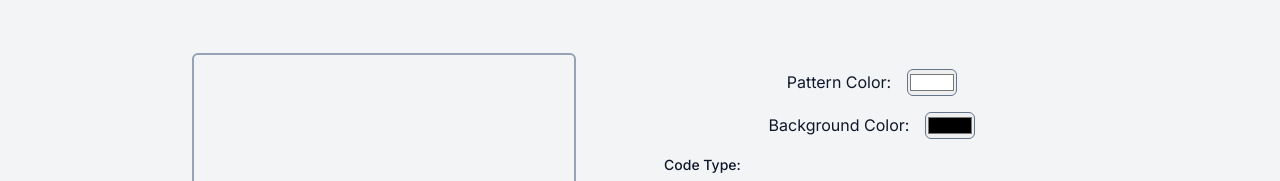
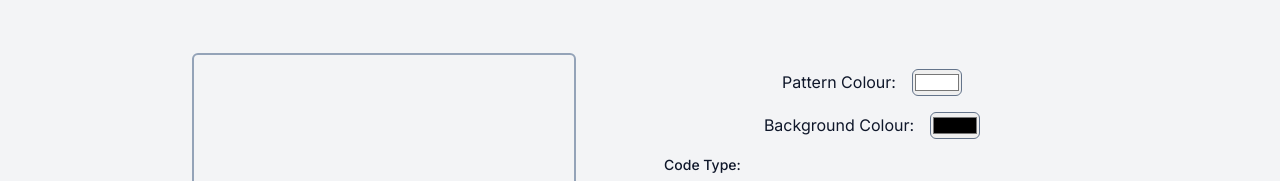
Before and after one commit to karamissa/qr-saviour, a React (Vite) app: page / in a window 1280 px wide. Shown: the part 189-370 px from the top of the page. Built offline with nearby package versions, Linux system fonts and the light colour scheme.

Commit message:
Update color option spellings for consistency

```diff
--- a/src/components/CodeGenerator/CodeGenerator.jsx
+++ b/src/components/CodeGenerator/CodeGenerator.jsx
@@ -55,7 +55,7 @@ const CodeGenerator = () => {
           <div className="flex flex-col gap-4 pb-4 items-center">
             <div className="flex justify-center items-center gap-4">
               <label className="label" htmlFor="pattern-color">
-                Pattern Color:
+                Pattern Colour:
               </label>
               <input
                 className="rounded-md border border-slate-500"
@@ -70,7 +70,7 @@ const CodeGenerator = () => {
 
             <div className="flex justify-center items-center gap-4">
               <label className="label" htmlFor="bg-color">
-                Background Color:
+                Background Colour:
               </label>
               <input
                 className="rounded-md border border-slate-500"
```
